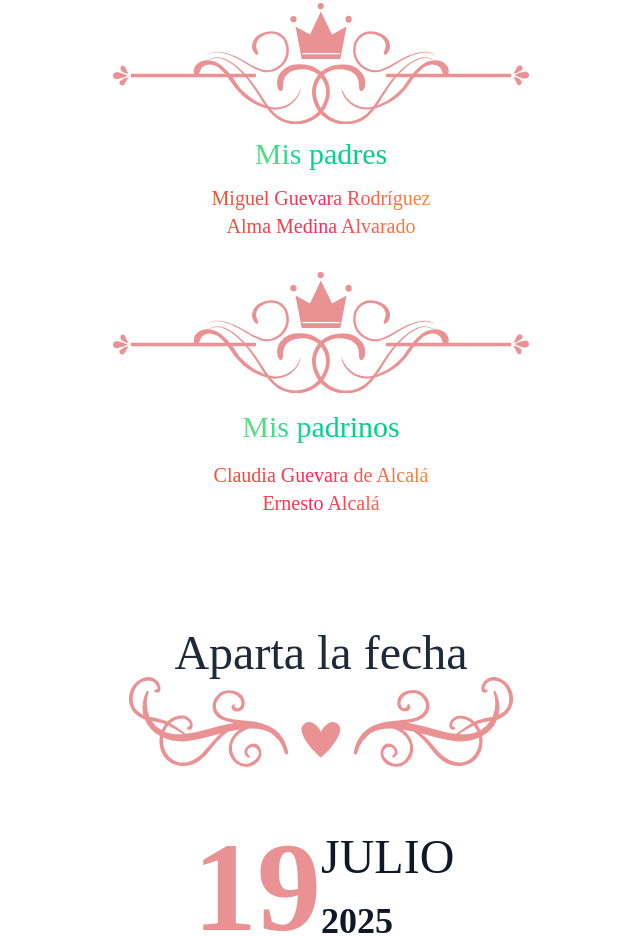
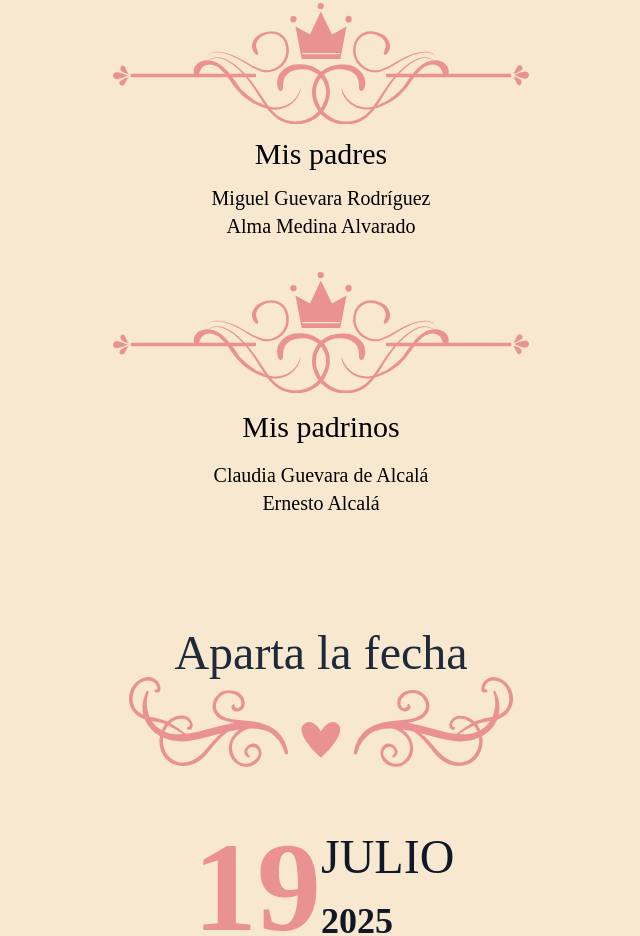
Before and after one commit to TheAlipori/invi, an Astro site: page /xv/melany in a window 1280 px wide. Shown: the part 1104-2040 px from the top of the page, without its empty margins (319-959 px from the left). Built offline with nearby package versions, Linux system fonts and the light colour scheme; Astro itself is replaced by a stand-in of ours; a web font is replaced by a local one.

Commit message:
Finalizo esto casiXDDDDD

```diff
--- a/src/pages/xv/melany.astro
+++ b/src/pages/xv/melany.astro
@@ -29,6 +29,7 @@ const images = [
 ---
 
 <Layout>
+  <section class="bg-[#F8E8CF]">
     <!-- Hero -->
     <section
       class="w-screen h-[70vh] flex justify-center items-center relative bg-cover bg-center"
@@ -91,21 +92,21 @@ const images = [
         <Ornamento9 class="mx-auto" data-aos="zoom-in" data-aos-delay="100" />
 
         <h1
-        class="text-3xl font-elegant mt-3 mb-3 bg-gradient-to-r from-lime-300 via-emerald-400 to-green-500 bg-clip-text text-transparent"
+          class="text-3xl font-elegant mt-3 mb-3"
           data-aos="fade-up"
           data-aos-delay="200"
         >
           Mis padres
         </h1>
         <h1
-        class="text-xl font-elegant bg-gradient-to-r from-amber-600 via-rose-500 to-yellow-400 bg-clip-text text-transparent"
+          class="text-xl font-elegant"
           data-aos="fade-up"
           data-aos-delay="300"
         >
           Miguel Guevara Rodríguez
         </h1>
         <h1
-        class="text-xl font-elegant bg-gradient-to-r from-amber-600 via-rose-500 to-yellow-400 bg-clip-text text-transparent"
+          class="text-xl font-elegant"
           data-aos="fade-up"
           data-aos-delay="400"
         >
@@ -119,21 +120,21 @@ const images = [
         />
 
         <h1
-        class="text-3xl font-elegant mt-4 mb-4 bg-gradient-to-r from-lime-300 via-emerald-400 to-green-500 bg-clip-text text-transparent"
+          class="text-3xl font-elegant mt-4 mb-4"
           data-aos="fade-up"
           data-aos-delay="600"
         >
           Mis padrinos
         </h1>
         <h1
-        class="text-xl font-elegant text-shadow-amber-600 bg-gradient-to-r from-amber-600 via-rose-500 to-yellow-400 bg-clip-text text-transparent"
+          class="text-xl font-elegant"
           data-aos="fade-up"
           data-aos-delay="700"
         >
           Claudia Guevara de Alcalá
         </h1>
         <h1
-        class="text-xl font-elegant bg-gradient-to-r from-amber-600 via-rose-500 to-yellow-400 bg-clip-text text-transparent"
+          class="text-xl font-elegant"
           data-aos="fade-up"
           data-aos-delay="800"
         >
@@ -187,7 +188,11 @@ const images = [
         </div>
 
         <!-- Fila 1, columna derecha: Mes -->
-      <div class="flex items-center" data-aos="fade-right" data-aos-delay="600">
+        <div
+          class="flex items-center"
+          data-aos="fade-right"
+          data-aos-delay="600"
+        >
           <span
             class="text-5xl text-gray-900 transition-transform group-hover:scale-105"
           >
@@ -196,7 +201,11 @@ const images = [
         </div>
 
         <!-- Fila 2, columna derecha: Año -->
-      <div class="flex items-center" data-aos="fade-left" data-aos-delay="600">
+        <div
+          class="flex items-center"
+          data-aos="fade-left"
+          data-aos-delay="600"
+        >
           <span
             class="text-4xl font-bold text-gray-900 transition-transform group-hover:scale-110"
           >
@@ -223,7 +232,11 @@ const images = [
           class="flex flex-row flex-nowrap justify-center items-center font-pattaya overflow-x-auto px-4"
         >
           <!-- Días -->
-        <div class="p-4 min-w-[80px]" data-aos="flip-left" data-aos-delay="300">
+          <div
+            class="p-4 min-w-[80px]"
+            data-aos="flip-left"
+            data-aos-delay="300"
+          >
             <div
               class="text-4xl md:text-7xl font-bold mb-2 text-black animate-count"
               id="dias"
@@ -249,7 +262,11 @@ const images = [
           </div>
 
           <!-- Minutos -->
-        <div class="p-4 min-w-[80px]" data-aos="flip-down" data-aos-delay="400">
+          <div
+            class="p-4 min-w-[80px]"
+            data-aos="flip-down"
+            data-aos-delay="400"
+          >
             <div
               class="text-4xl md:text-7xl font-bold mb-2 text-black animate-count"
               id="minutos"
@@ -524,7 +541,7 @@ const images = [
     </section>
 
     <!-- Galeria  -->
-  <section class="py-8 px-4 bg-white mx-auto max-w-xl">
+    <section class="py-8 px-4 mx-auto max-w-xl">
       <h1
         class="text-center text-5xl font-pattaya text-gray-800 font-elegant"
         data-aos="fade-down"
@@ -539,7 +556,7 @@ const images = [
         data-aos-delay="300"
         data-aos-duration="600"
       />
-    <section class="py-8 px-4 bg-white">
+      <section class="py-8 px-4">
         <div class="grid grid-cols-1 gap-4">
           <!-- Imagen 1 -->
           <div
@@ -641,8 +658,8 @@ const images = [
         data-aos-duration="600"
       />
       <h1 class="text-center text-2xl font-elegant mt-6 p-4">
-      Tu compañía es lo más importante para mí, pero si deseas obsequiarme algo,
-      una aportacion economica será recibido con mucho cariño.
+        Tu compañía es lo más importante para mí, pero si deseas obsequiarme
+        algo, una aportacion economica será recibido con mucho cariño.
       </h1>
       <LLuviaIcon class="size-1/2 mx-auto mb-6" />
 
@@ -675,4 +692,5 @@ const images = [
         </a>
       </section>
     </section>
+  </section>
 </Layout>
```
Lines whose indentation alone changed are shown as unchanged.
